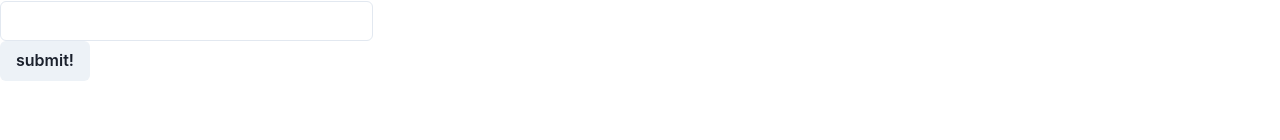
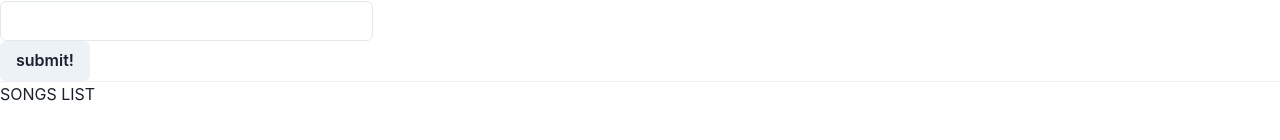
Before and after one commit to majaliju/artist-portfolio-page, a React (Create React App) app: page /songrequests in a window 1280 px wide. Shown: the part 182-322 px from the top of the page. Built offline with nearby package versions, Linux system fonts and the light colour scheme; data requests are answered from the project's data file.

Commit message:
added commentary in SongForm

```diff
--- a/src/components/SongForm.js
+++ b/src/components/SongForm.js
@@ -8,20 +8,18 @@ import {
   Center,
   Text,
   Button,
-  Divider
+  Divider,
 } from "@chakra-ui/react";
 
-function SongForm({onSubmit, form, setForm}) {
+function SongForm({ onSubmit, form, setForm }) {
 
-
-  // via the consoleLogger test
-  // form is retaining the values we intend (artistName & songName)
-  // however, it isn't passing the values above
-  function consoleLogger(){
-    return console.log("form: ", form)
+  function consoleLogger() {
+    return console.log("form: ", form);
   }
 
   return (
+
+    /* make the form entries right-hand leaning (for mobile users) */
     <>
       <Box>
         <Center>
@@ -66,9 +64,7 @@ function SongForm({onSubmit, form, setForm}) {
         </Box>
       </SimpleGrid>
 
-      <Button onClick={onSubmit}>
-        submit!
-      </Button>
+      <Button onClick={onSubmit}>submit!</Button>
     </>
   );
 }
--- a/src/components/SongList.js
+++ b/src/components/SongList.js
@@ -1,11 +1,24 @@
 import React from "react";
 
-function SongList(){
+function SongList(songs){
+
+  for (const {artistName, songName} in songs){
+    console.log("The artist is: ", `${songs.artistName}`)
+  }
+
+  // songsToCover.map((song) => {
+  //   <ul>
+  //   <li>
+  //     Artist Name: {song.artistName}
+  //   </li>
+  //   </ul>
+  // })
+
 
 
   return (
     <div>
-
+      <h3>SONGS LIST</h3>
     </div>
   )
 }
--- a/src/components/SongRequests.js
+++ b/src/components/SongRequests.js
@@ -1,6 +1,7 @@
 import React, { useState, useEffect } from "react";
 import SongForm from "./SongForm";
 import SongList from "./SongList";
+import {Divider} from "@chakra-ui/react"
 
 function SongRequests() {
   // create a state for the song requests
@@ -46,8 +47,9 @@ function SongRequests() {
         form = {form}
         setForm = {setForm}
       />
+      <Divider />
       <SongList
-        songData = {songData}
+        songs = {songData}
         setSongData={setSongData}
       />
     </div>
```
Lines whose indentation alone changed are shown as unchanged.
